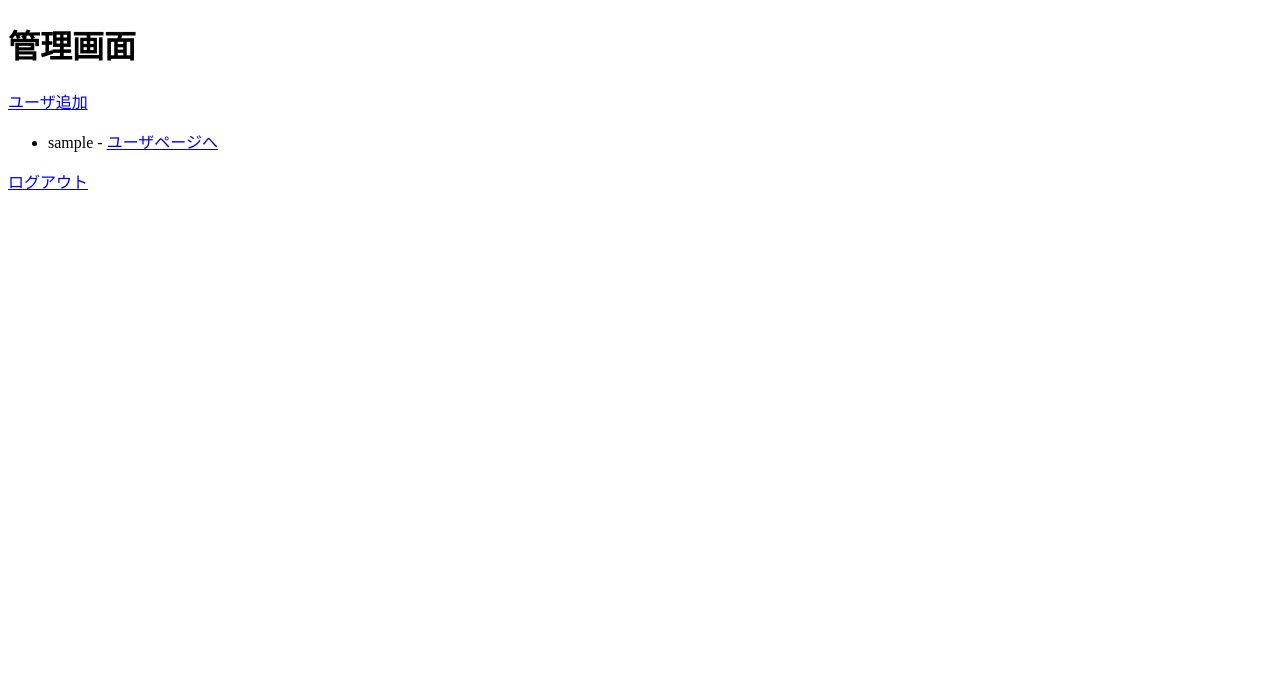
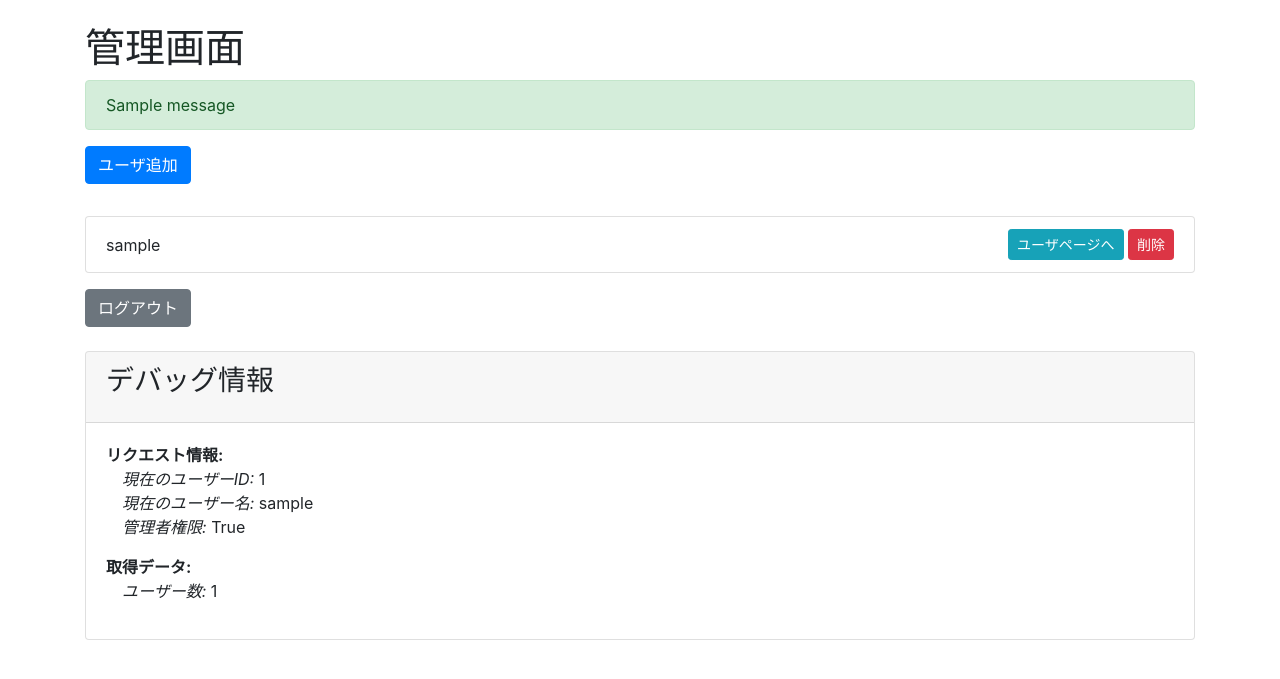
Before and after one commit to honjobunseki/jizen, a Flask app: page /admin in a window 1280 px wide. Shown: the top 679 px of the page. Run offline with Flask 3, Linux system fonts and the light colour scheme; a user stored in the database is signed in; tables that the repository leaves empty hold one stand-in row (values such as "Sample post"); one stand-in notice (Sample message) is shown; some libraries are stand-ins or nearby versions.

Commit message:
Update admin.html

```diff
--- a/templates/admin.html
+++ b/templates/admin.html
@@ -3,17 +3,74 @@
 <head>
     <meta charset="UTF-8">
     <title>管理画面</title>
+    <!-- Bootstrap CSS -->
+    <link rel="stylesheet" href="https://stackpath.bootstrapcdn.com/bootstrap/4.5.2/css/bootstrap.min.css">
 </head>
 <body>
-    <h1>管理画面</h1>
-    <p><a href="{{ url_for('add_user') }}">ユーザ追加</a></p>
-    <ul>
-      {% for user in users %}
-        <li>
-            {{ user.username }} - <a href="{{ url_for('user_page', username=user.username) }}">ユーザページへ</a>
-        </li>
-      {% endfor %}
-    </ul>
-    <p><a href="{{ url_for('logout') }}">ログアウト</a></p>
+    <div class="container mt-4">
+        <h1>管理画面</h1>
+
+        <!-- フラッシュメッセージ -->
+        {% with messages = get_flashed_messages(with_categories=true) %}
+            {% if messages %}
+                {% for category, message in messages %}
+                    <div class="alert alert-{{ category }}">{{ message }}</div>
+                {% endfor %}
+            {% endif %}
+        {% endwith %}
+
+        <p><a href="{{ url_for('add_user') }}" class="btn btn-primary mb-3">ユーザ追加</a></p>
+
+        <!-- ユーザーリスト -->
+        <div class="list-group">
+            {% for user in users %}
+                <div class="list-group-item">
+                    <div class="d-flex justify-content-between align-items-center">
+                        <span>{{ user.username }}</span>
+                        <div>
+                            <a href="{{ url_for('user_page', username=user.username) }}" class="btn btn-info btn-sm">ユーザページへ</a>
+                            {% if user.username != 'honjobunseki' %}
+                                <form action="{{ url_for('delete_user', user_id=user.id) }}" method="POST" style="display: inline;">
+                                    <button type="submit" class="btn btn-danger btn-sm" onclick="return confirm('本当に削除しますか？')">削除</button>
+                                </form>
+                            {% endif %}
+                        </div>
+                    </div>
+                </div>
+            {% endfor %}
+        </div>
+
+        <p class="mt-3"><a href="{{ url_for('logout') }}" class="btn btn-secondary">ログアウト</a></p>
+
+        <!-- デバッグ情報 -->
+        {% if debug_info %}
+            <div class="card mt-4">
+                <div class="card-header">
+                    <h3 class="card-title">デバッグ情報</h3>
+                </div>
+                <div class="card-body">
+                    {% for section, data in debug_info.items() %}
+                        <div class="mb-3">
+                            <strong>{{ section }}:</strong>
+                            {% if data is mapping %}
+                                <ul class="list-unstyled ml-3">
+                                {% for key, value in data.items() %}
+                                    <li><em>{{ key }}:</em> {{ value }}</li>
+                                {% endfor %}
+                                </ul>
+                            {% else %}
+                                <p>{{ data }}</p>
+                            {% endif %}
+                        </div>
+                    {% endfor %}
+                </div>
+            </div>
+        {% endif %}
+    </div>
+
+    <!-- Bootstrap JS と jQuery -->
+    <script src="https://code.jquery.com/jquery-3.5.1.slim.min.js"></script>
+    <script src="https://cdn.jsdelivr.net/npm/@popperjs/core@2.5.4/dist/umd/popper.min.js"></script>
+    <script src="https://stackpath.bootstrapcdn.com/bootstrap/4.5.2/js/bootstrap.min.js"></script>
 </body>
 </html>
```
